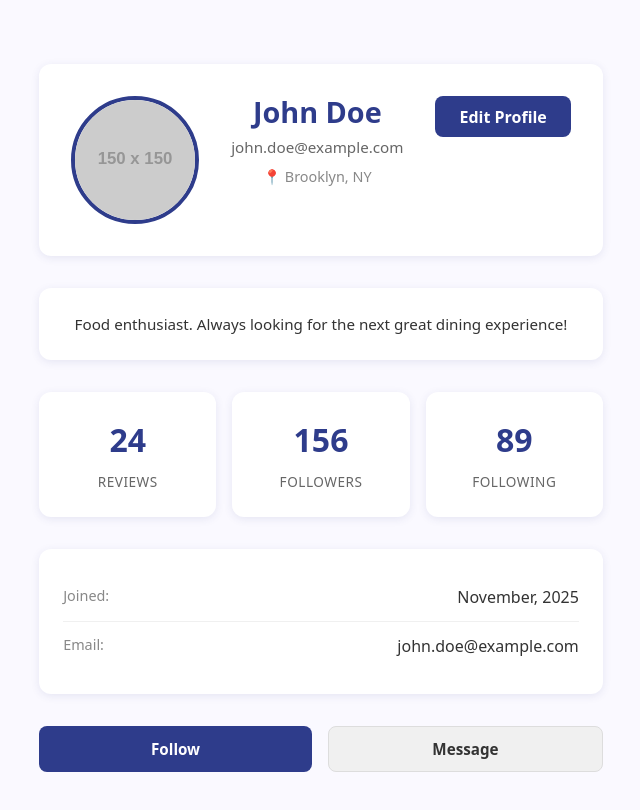
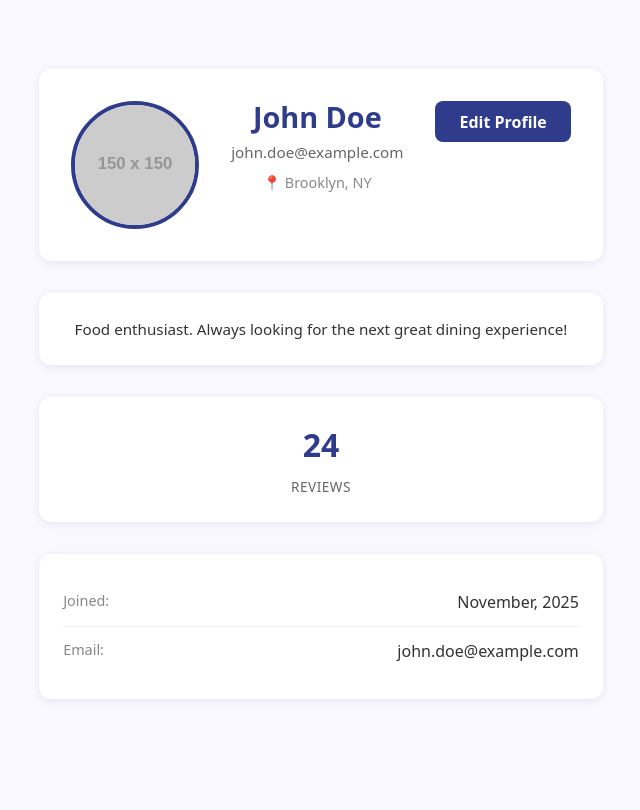
Before and after one commit to anokhimehta/crowdfork, a React app in the folder frontend/: page /profile in a window 1280 px wide. Shown: the top 810 px of the page, without its empty margins (319-959 px from the left). Built offline with nearby package versions, Linux system fonts and the light colour scheme; the HTML template or start-up script is replaced by a standard one.

Commit message:
Updated and simplified profile page

```diff
--- a/frontend/src/pages/Profile.jsx
+++ b/frontend/src/pages/Profile.jsx
@@ -72,14 +72,6 @@ export default function Profile() {
         <div className="stat-card">
           <p className="stat-number">{user.reviewCount}</p>
           <p className="stat-label">Reviews</p>
-        </div>
-        <div className="stat-card">
-          <p className="stat-number">{user.followersCount}</p>
-          <p className="stat-label">Followers</p>
-        </div>
-        <div className="stat-card">
-          <p className="stat-number">{user.followingCount}</p>
-          <p className="stat-label">Following</p>
         </div>
       </div>
 
@@ -160,12 +152,7 @@ export default function Profile() {
       )}
 
       {/* Action Buttons */}
-      {!isEditing && (
-        <div className="profile-actions">
-          <button className="action-button primary">Follow</button>
-          <button className="action-button secondary">Message</button>
-        </div>
-      )}
+
     </div>
   );
 }
```
